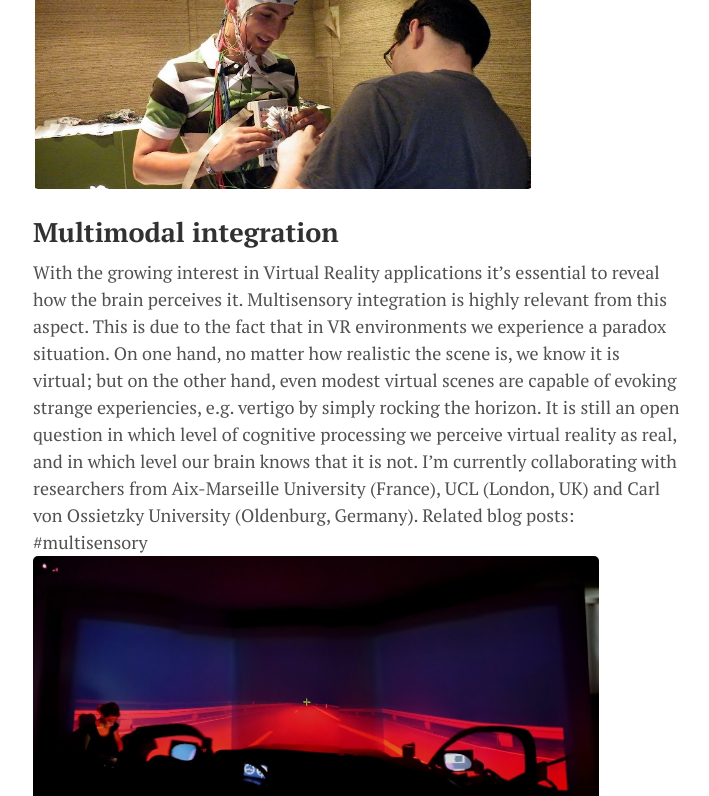
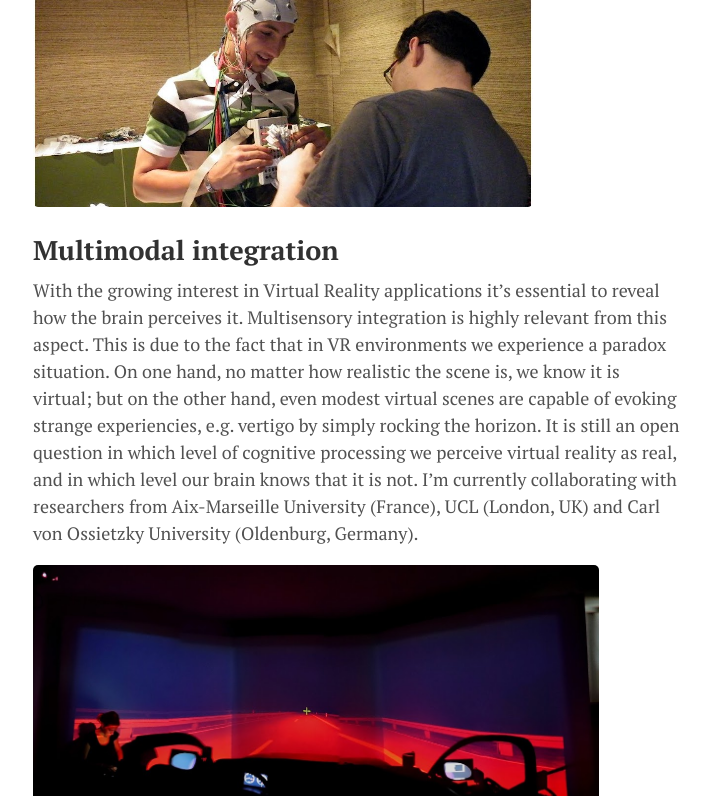
Before and after one commit to nimdvir/agostontorok.github.io, a Jekyll site: the page built from research/index.md, in a window 1280 px wide and 1400 px high, scrolled down 493 px, cut to the strip 0-796 px from the top of the window. Shown: the whole strip, without its empty margins (381-1090 px from the left). Built offline with Jekyll 4.4.1, drawn with Linux system fonts in a browser that asks for light colours; nearby versions of some CDN libraries; some web fonts are replaced; some of the changed text lies outside the part shown.

Commit message:
fix picture aspect ratio

```diff
--- a/research/index.md
+++ b/research/index.md
@@ -5,15 +5,18 @@ title: Research
 
 ## Navigation
 
-We don't see space, we feel it instead. This was a consequence of the experiments of John O'Keefe and Jonathan Dostrovsky in 1971, when they found place cells in a rat's hippocampus, far from the visual cortex. Those cells fired each time when the rat was at certain places in the experimental box. Their discovery inspired several new experiments on how we navigate in space. I'm interested in how we can address new questions on this topic using virtual reality. I'm lucky to collaborate on these with researchers from MTA SZTAKI, BME, Technion (Haifa, Israel) and UT Austin (Texas, USA). Related blog posts: #navigation
-<img class="  wp-image-74 alignright" src="/public/img/agoston.jpeg" alt="Preparing an experiment Dr. Honbolygó"  height="250" />
+We don't see space, we feel it instead. This was a consequence of the experiments of John O'Keefe and Jonathan Dostrovsky in 1971, when they found place cells in a rat's hippocampus, far from the visual cortex. Those cells fired each time when the rat was at certain places in the experimental box. Their discovery inspired several new experiments on how we navigate in space. I'm interested in how we can address new questions on this topic using virtual reality. I'm lucky to collaborate on these with researchers from MTA SZTAKI, BME, Technion (Haifa, Israel) and UT Austin (Texas, USA).
+
+<img class="  wp-image-74 alignright" src="/public/img/agoston.jpeg" alt="Preparing an experiment Dr. Honbolygó" width = "auto" height="250" />
 
 ## Multimodal integration
 
-With the growing interest in Virtual Reality applications it's essential to reveal how the brain perceives it. Multisensory integration is highly relevant from this aspect. This is due to the fact that in VR environments we experience a paradox situation. On one hand, no matter how realistic the scene is, we know it is virtual; but on the other hand, even modest virtual scenes are capable of evoking strange experiencies, e.g. vertigo by simply rocking the horizon. It is still an open question in which level of cognitive processing we perceive virtual reality as real, and in which level our brain knows that it is not. I'm currently collaborating with researchers from Aix-Marseille University (France), UCL (London, UK) and Carl von Ossietzky University (Oldenburg, Germany). Related blog posts: #multisensory
-<img class="  wp-image-72 alignright" src="/public/img/2015-06-29 11.32.23.jpg" alt="Our experiment at OFFIS" height="250" />
+With the growing interest in Virtual Reality applications it's essential to reveal how the brain perceives it. Multisensory integration is highly relevant from this aspect. This is due to the fact that in VR environments we experience a paradox situation. On one hand, no matter how realistic the scene is, we know it is virtual; but on the other hand, even modest virtual scenes are capable of evoking strange experiencies, e.g. vertigo by simply rocking the horizon. It is still an open question in which level of cognitive processing we perceive virtual reality as real, and in which level our brain knows that it is not. I'm currently collaborating with researchers from Aix-Marseille University (France), UCL (London, UK) and Carl von Ossietzky University (Oldenburg, Germany).
+
+<img class="  wp-image-72 alignright" src="/public/img/2015-06-29 11.32.23.jpg" alt="Our experiment at OFFIS" width = "auto" height="250" />
 
 ## The prosodic structure
 
-Our ancestors spoke. They did not write or read, but spoke with an evolving grammar and prosody to express their thoughts, emotions and beliefs. And as our thoughts are complicated sometimes it is also hard to tell them: speech needs a structure. We could simply grab the basis of structure by stating that it's important to know what words belong together and what words reflect the point of the conversation. In prosody these two structural aims are served by two abstract representations, namely the prosodic boundary and the prominence. In my research I'm looking for the characteristics of how the brain perceives the utterances in the real world. Because it is also important to know that under normal circumstances we seldom use "well" all the necessary markers of these elements, however we do understand each other almost perfectly. Related blog posts: #prosody
-<img class="alignnone  wp-image-75" src="/public/img/temp278148281photafpanoramapichd.jpg" alt="Talking to myself in the old lab" width="586" height="242" />
+Our ancestors spoke. They did not write or read, but spoke with an evolving grammar and prosody to express their thoughts, emotions and beliefs. And as our thoughts are complicated sometimes it is also hard to tell them: speech needs a structure. We could simply grab the basis of structure by stating that it's important to know what words belong together and what words reflect the point of the conversation. In prosody these two structural aims are served by two abstract representations, namely the prosodic boundary and the prominence. In my research I'm looking for the characteristics of how the brain perceives the utterances in the real world. Because it is also important to know that under normal circumstances we seldom use "well" all the necessary markers of these elements, however we do understand each other almost perfectly.
+
+<img class="alignnone  wp-image-75" src="/public/img/temp278148281photafpanoramapichd.jpg" alt="Talking to myself in the old lab" width = "auto" height="250" />
```
Also changed, not shown: _posts/2016-03-24-szemeredivisit.md (+1 -1 lines), _posts/2016-04-16-talkatpszinapszis.md (+1 -1 lines).
